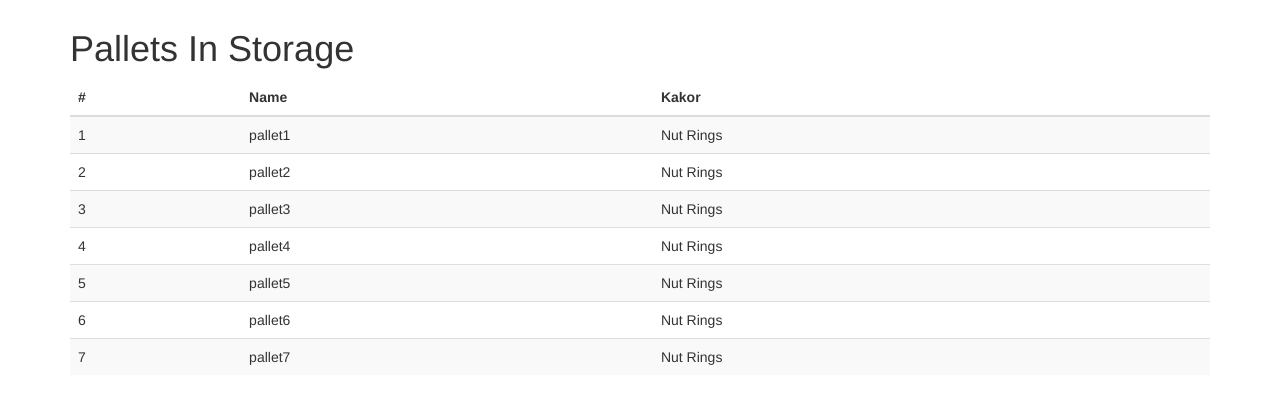
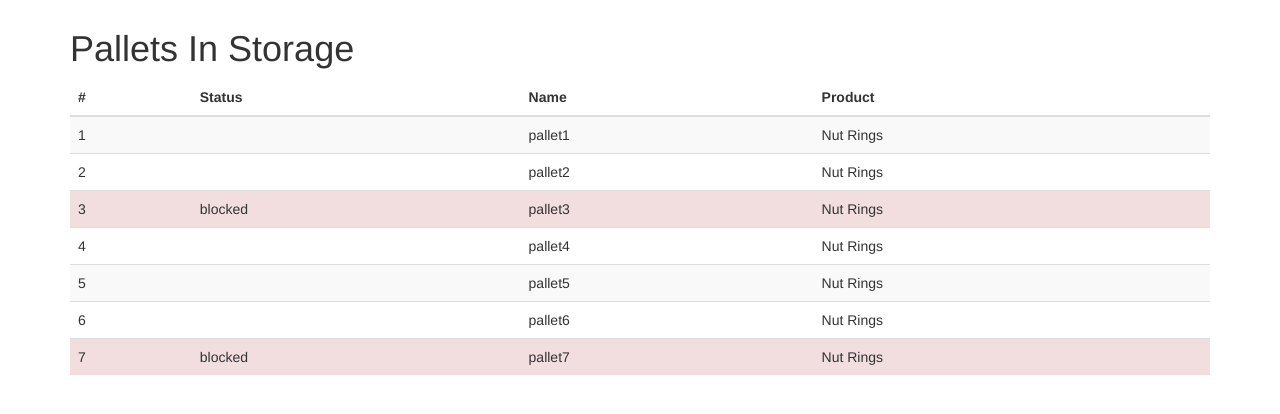
Before and after one commit to ada10fl2/EDA216_Krusty, a PHP site: page /pallets.php in a window 1280 px wide. Shown: the part 51-465 px from the top of the page. Run offline with PHP 8.4, Linux system fonts and the light colour scheme; some libraries are stand-ins or nearby versions.

Commit message:
Added state color

```diff
--- a/pallets.php
+++ b/pallets.php
@@ -4,25 +4,32 @@
 		$items= array(
 			array("name" => "pallet1", "id" => 1, "product" => "Nut Rings"),
 			array("name" => "pallet2", "id" => 2, "product" => "Nut Rings"),
-			array("name" => "pallet3", "id" => 3, "product" => "Nut Rings"),
+			array("name" => "pallet3", "id" => 3, "product" => "Nut Rings", "state" => "blocked"),
 			array("name" => "pallet4", "id" => 4, "product" => "Nut Rings"),
 			array("name" => "pallet5", "id" => 5, "product" => "Nut Rings"),
 			array("name" => "pallet6", "id" => 6, "product" => "Nut Rings"),
-			array("name" => "pallet7", "id" => 7, "product" => "Nut Rings")
+			array("name" => "pallet7", "id" => 7, "product" => "Nut Rings", "state" => "blocked")
 		);
+		function ifset(&$var){
+			if(isset($var)) return $var;
+			return "";
+		}
+
 	?>
-	<table class="table table-striped">
+	<table class="table table-striped table-hover">
 		<thead>
 			<tr>
 				<th>#</th>
+				<th>Status</th>
 				<th>Name</th>
-				<th>Kakor</th>
+				<th>Product</th>
 			</tr>
 		</thead>
 		<tbody>
 			<?php foreach($items as $i){ ?>
-			<tr>
+			<tr class='<?= isset($i['state']) && $i['state'] === "blocked" ? "danger" : "" ?>'>
 				<td><?= $i['id'] ?></td>
+				<td><?= ifset($i['state']) ?></td>
 				<td><?= $i['name'] ?></td>
 				<td><?= $i['product'] ?></td>
 			</tr>
```
